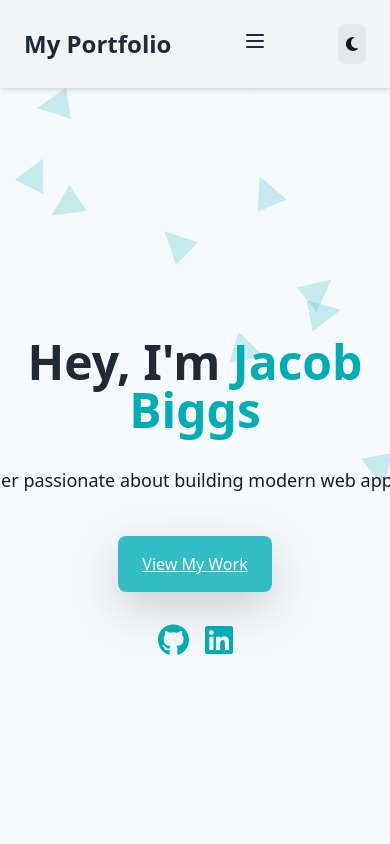
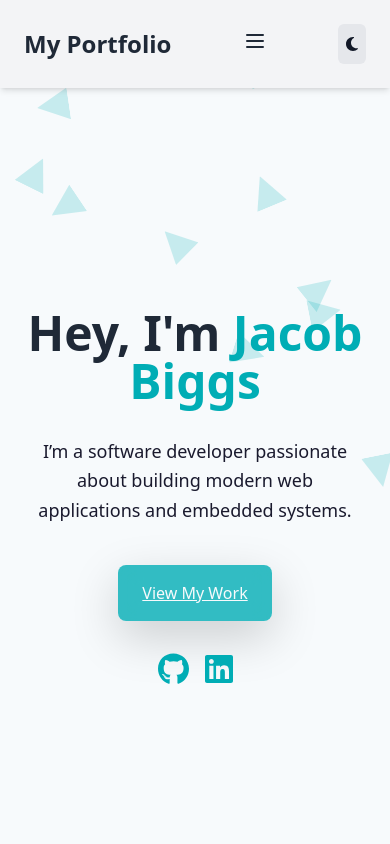
Before and after one commit to JakeBiggs/NextJS-Portfolio, a Next.js app: page / in a window 390 px wide. Shown: the top 844 px of the page. Built offline with nearby package versions, Linux system fonts and the light colour scheme; no server answers.

Commit message:
Updated mobile

```diff
--- a/src/app/(sections)/hero/Hero.tsx
+++ b/src/app/(sections)/hero/Hero.tsx
@@ -15,7 +15,7 @@ export default function Hero() {
             <motion.h1 className="text-5xl font-bold z-10">
                 Hey, I&apos;m <span className="text-light-secondary dark:text-dark-secondary">Jacob Biggs</span>
             </motion.h1>
-            <p className="text-lg mt-4 max-w-3xl text-light-primary dark:text-dark-primary text-center leading-relaxed whitespace-nowrap z-10">
+            <p className="text-lg mt-4 max-w-3xl text-light-primary dark:text-dark-primary text-center leading-relaxed lg:whitespace-nowrap z-10 sm:text-wrap md:text-wrap">
                 I’m a software developer passionate about building modern web applications and embedded systems.
             </p>
             <motion.a
```
